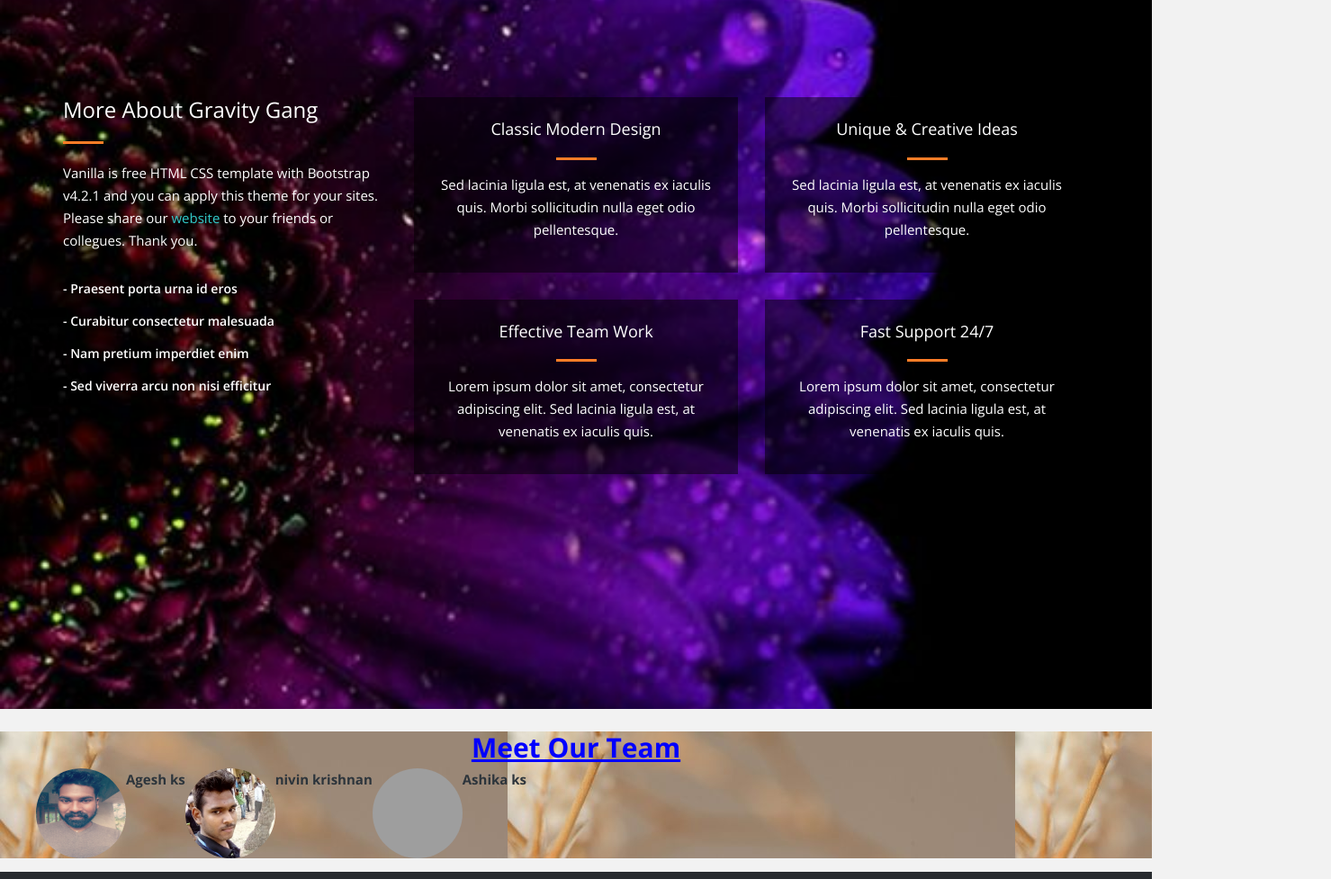
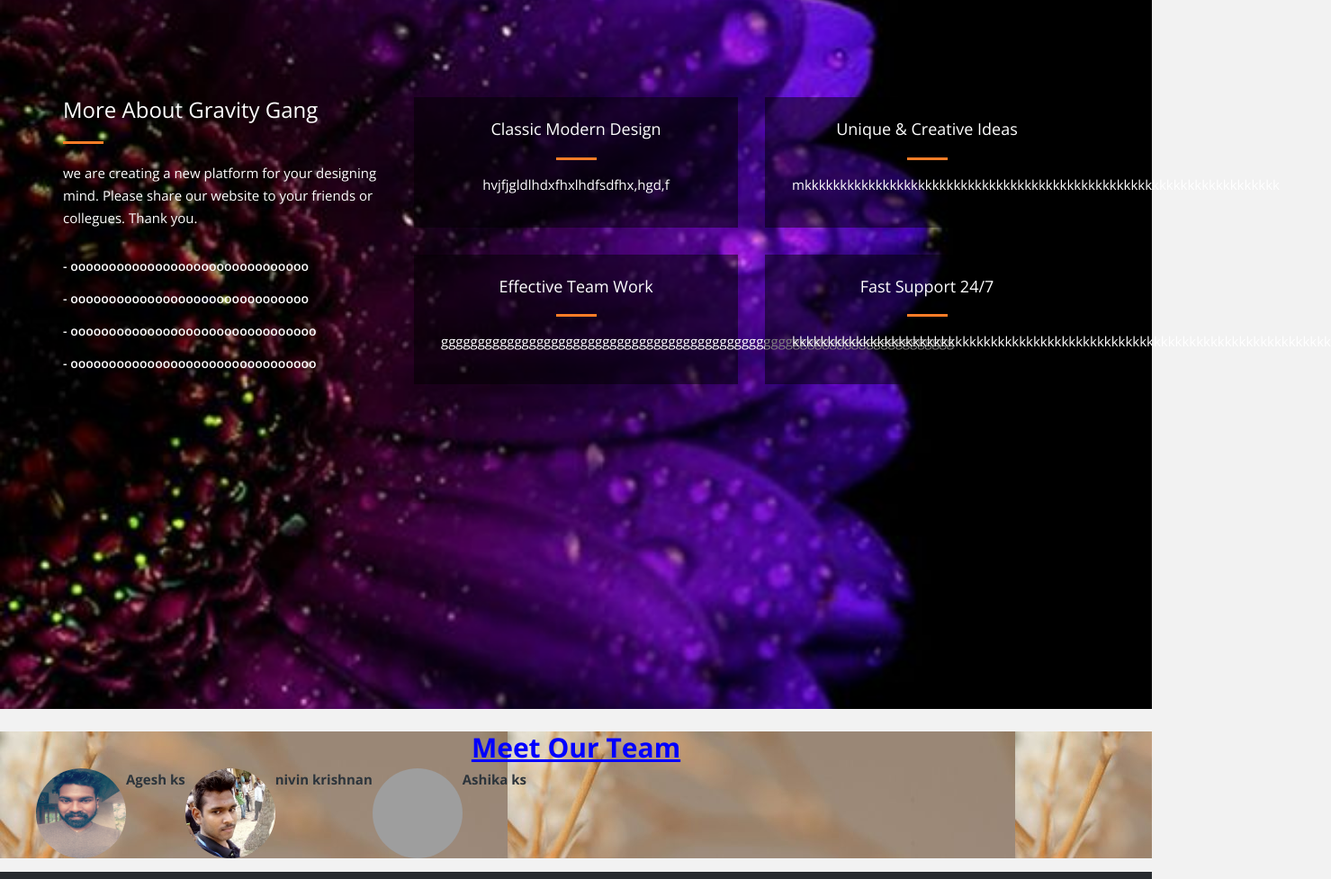
Before and after one commit to Gravity-gang/we-static-website, a plain HTML site: page index.html in a window 1280 px wide. Shown: the part 812-1789 px from the top of the page at 90% size, 1479 px wide, since content can reach past the window. Drawn offline with nearby package versions, Linux system fonts and the light colour scheme; grey boxes are pictures that could not be loaded.

Commit message:
content is not ready

```diff
--- a/index.html
+++ b/index.html
@@ -53,13 +53,13 @@ https://templatemo.com/tm-526-vanilla
                     <div class="left-text">
                         <h4>More About Gravity Gang</h4>
                         <div class="line-dec"></div>
-                        <p>Vanilla is free HTML CSS template with Bootstrap v4.2.1 and you can apply this theme for your sites.
-                        Please share our <a rel="nofollow" href="https://templatemo.com">website</a> to your friends or collegues. Thank you.</p>
+                        <p>we are creating a new platform for your designing mind.
+                        Please share our website</a> to your friends or collegues. Thank you.</p>
                         <ul>
-                            <li>-  Praesent porta urna id eros</li>
-                            <li>-  Curabitur consectetur malesuada</li>
-                            <li>-  Nam pretium imperdiet enim</li>
-                            <li>-  Sed viverra arcu non nisi efficitur</li>
+                            <li>-  ooooooooooooooooooooooooooooooo</li>
+                            <li>-  ooooooooooooooooooooooooooooooo</li>
+                            <li>-  oooooooooooooooooooooooooooooooo</li>
+                            <li>-  oooooooooooooooooooooooooooooooo</li>
                         </ul>
 
                     </div>
@@ -70,28 +70,28 @@ https://templatemo.com/tm-526-vanilla
                             <div class="service-item">
                                 <h4>Classic Modern Design</h4>
                                 <div class="line-dec"></div>
-                                <p>Sed lacinia ligula est, at venenatis ex iaculis quis. Morbi sollicitudin nulla eget odio pellentesque.</p>
+                                <p>hvjfjgldlhdxfhxlhdfsdfhx,hgd,f</p>
                             </div>
                         </div>
                         <div class="col-md-6">
                             <div class="service-item">
                                 <h4>Unique &amp; Creative Ideas</h4>
                                 <div class="line-dec"></div>
-                                <p>Sed lacinia ligula est, at venenatis ex iaculis quis. Morbi sollicitudin nulla eget odio pellentesque.</p>
+                                <p>mkkkkkkkkkkkkkkkkkkkkkkkkkkkkkkkkkkkkkkkkkkkkkkkkkkkkkkkkkkkkkkkkkkk</p>
                             </div>
                         </div>
                         <div class="col-md-6">
                             <div class="service-item">
                                 <h4>Effective Team Work</h4>
                                 <div class="line-dec"></div>
-                                <p>Lorem ipsum dolor sit amet, consectetur adipiscing elit. Sed lacinia ligula est, at venenatis ex iaculis quis.</p>
+                                <p>gggggggggggggggggggggggggggggggggggggggggggggggggggggggggggggggggggggg</p>
                             </div>
                         </div>
                         <div class="col-md-6">
                             <div class="service-item">
                                 <h4>Fast Support 24/7</h4>
                                 <div class="line-dec"></div>
-                                <p>Lorem ipsum dolor sit amet, consectetur adipiscing elit. Sed lacinia ligula est, at venenatis ex iaculis quis.</p>
+                                <p>kkkkkkkkkkkkkkkkkkkkkkkkkkkkkkkkkkkkkkkkkkkkkkkkkkkkkkkkkkkkkkkkkkkkkkkkkkkk</p>
                             </div>
                         </div>
                     </div>
```
